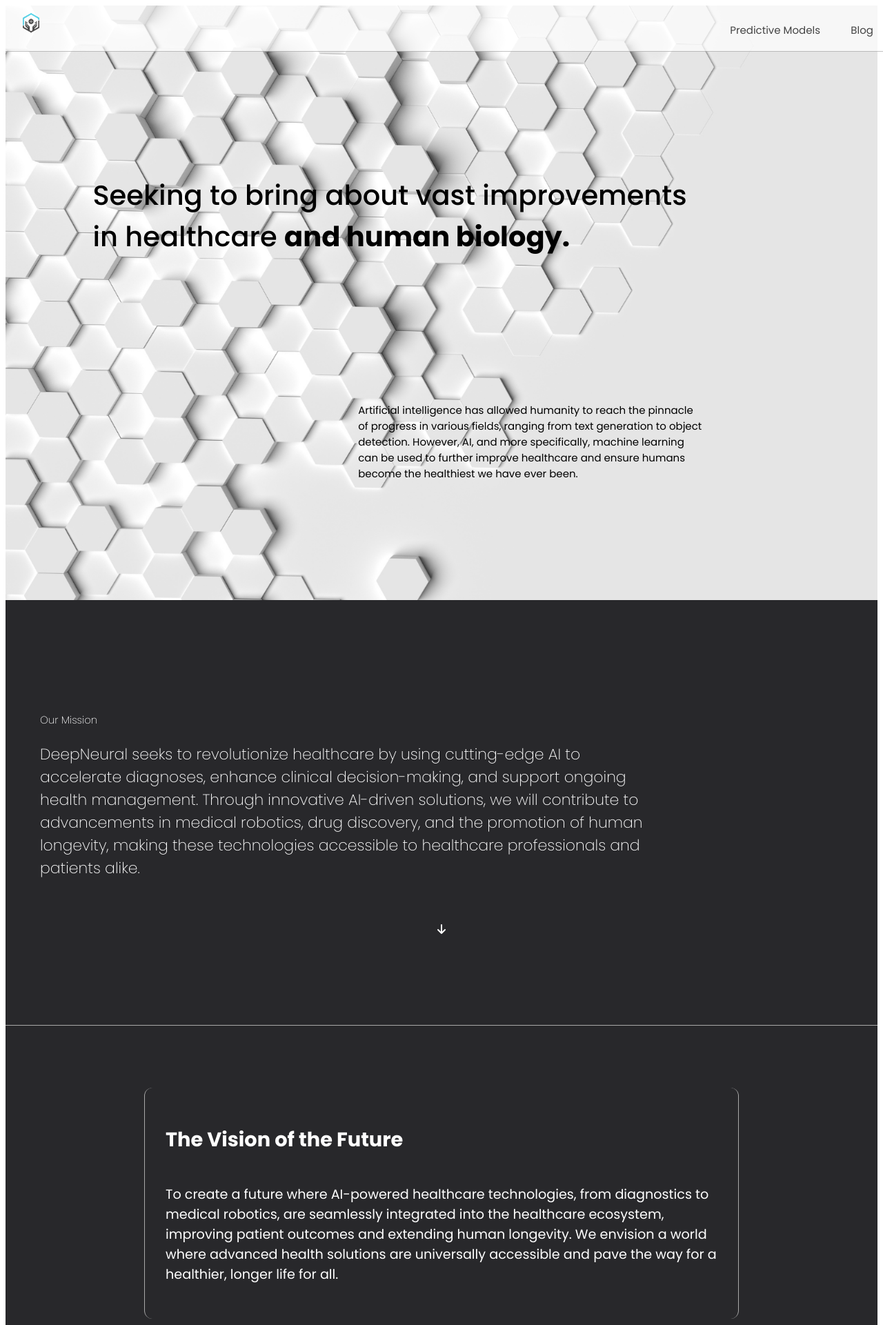
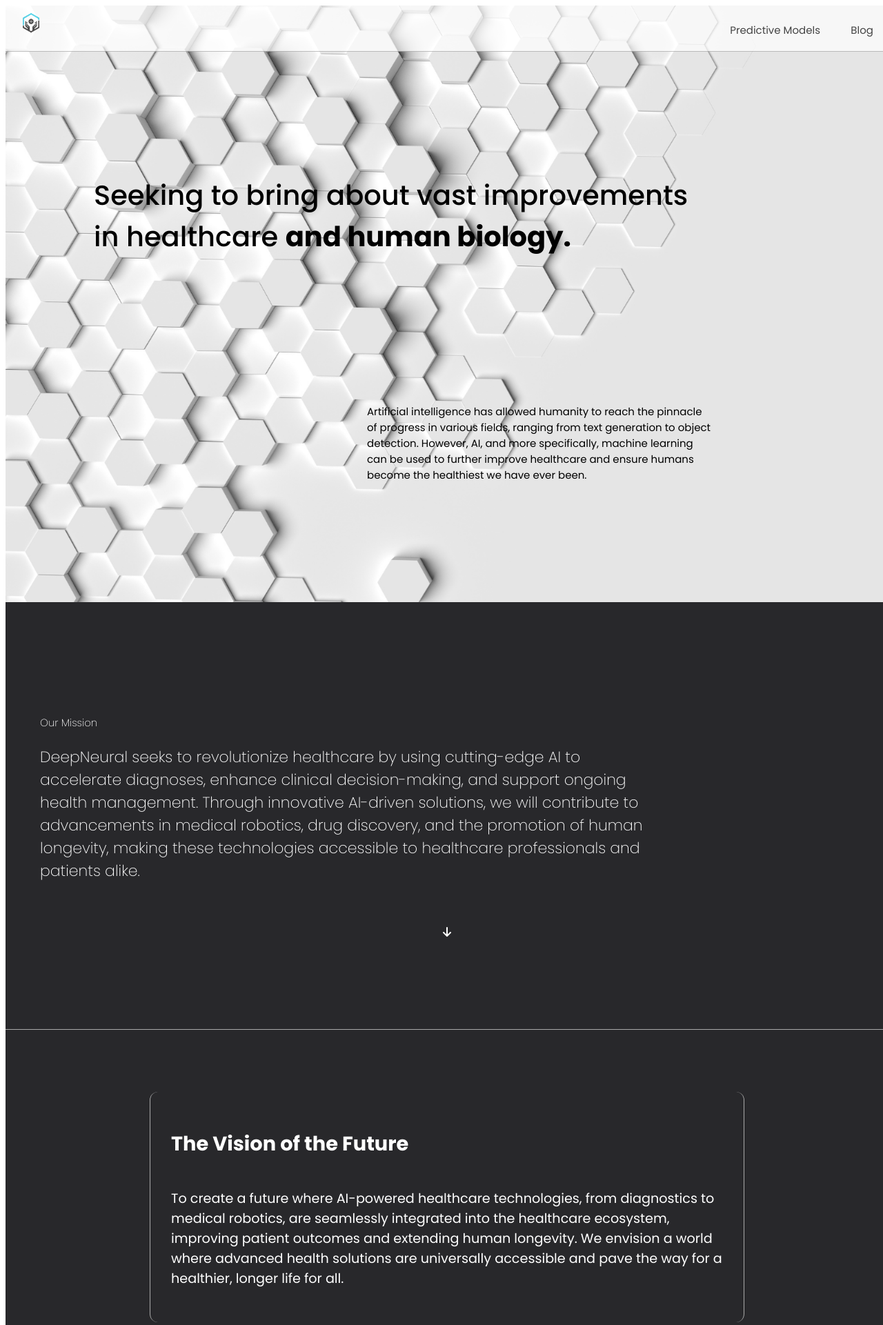
Before and after one commit to UltimateCoderDelta/DeepNeuralFinal, a Django app: page /neural/ in a window 1280 px wide. Shown: the top 1921 px of the page at 69% size. Run offline with Django 5.2, Linux system fonts and the light colour scheme; some libraries are stand-ins or nearby versions; some web fonts are replaced.

Commit message:
updated body width

```diff
--- a/neural/static/neural/styles.css
+++ b/neural/static/neural/styles.css
@@ -6,7 +6,7 @@ html {
 }
 
 body {
-    width: fit-content;
+    width: 100%;
 }
 
 #header_box {
```
